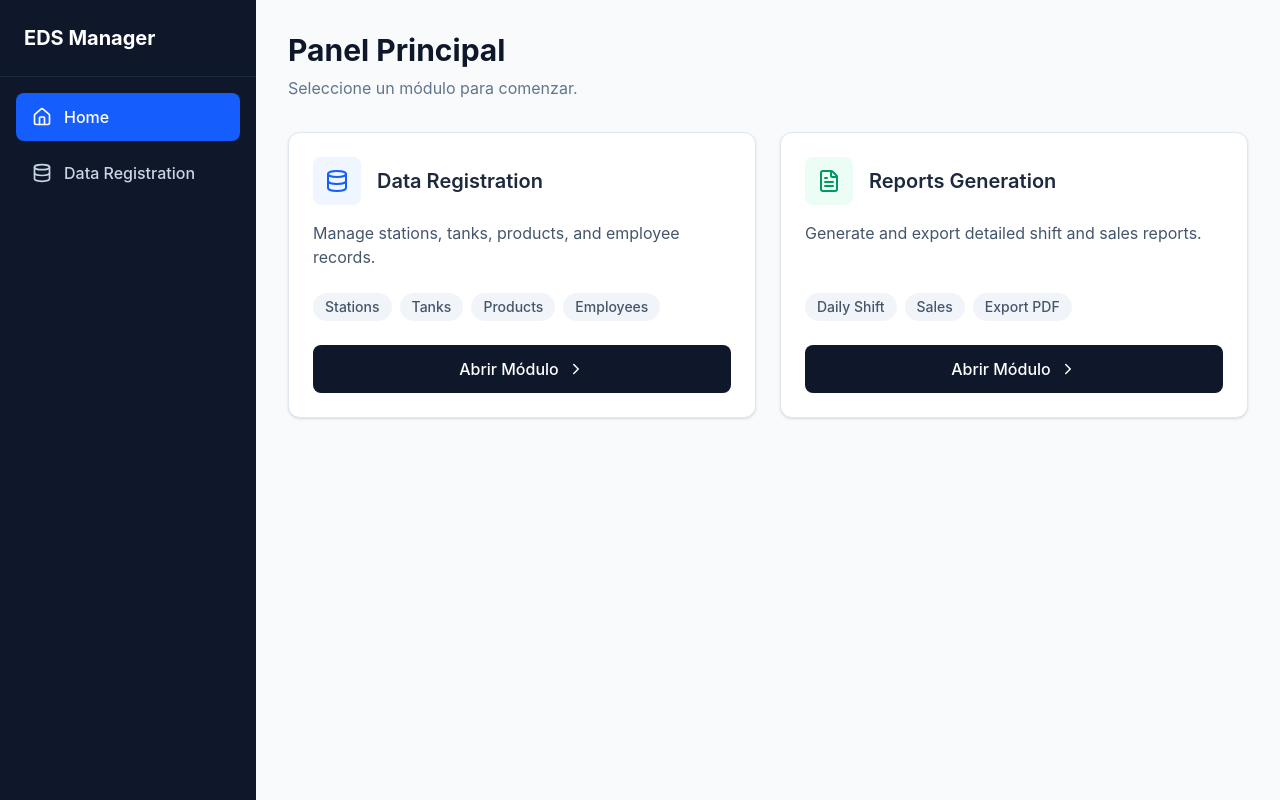
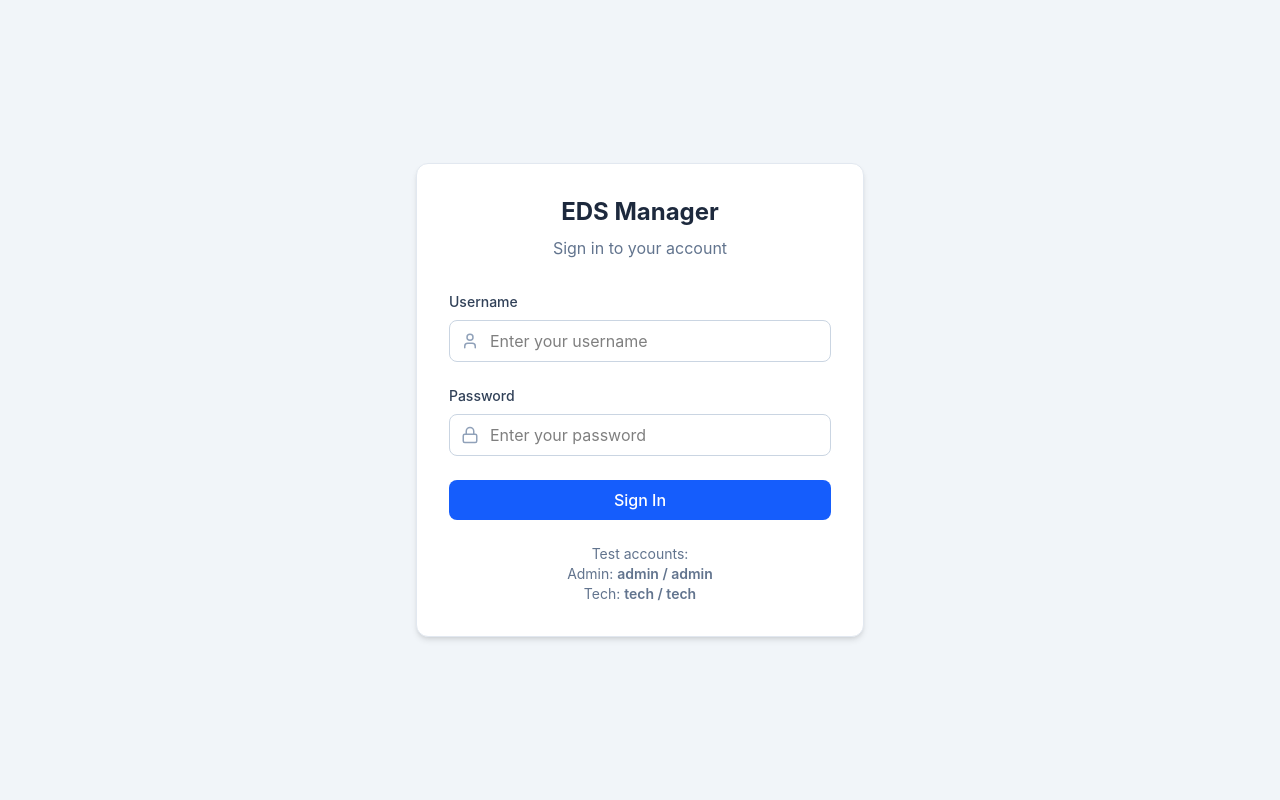
Before and after one commit to Sebastian1401/report-generator-frontend, a React (Vite) app: page / in a window 1280 px wide. Built offline with nearby package versions, Linux system fonts and the light colour scheme.

Commit message:
feat(auth): implement auth context, login view, and logging system

```diff
--- a/src/App.jsx
+++ b/src/App.jsx
@@ -1,9 +1,21 @@
+import { AuthProvider, useAuth } from './context/AuthContext';
 import DashboardLayout from './components/DashboardLayout';
+import LoginView from './components/LoginView';
 
-function App() {
-  return (
-    <DashboardLayout />
-  )
+function AppContent() {
+  const { isAuthenticated } = useAuth();
+
+  console.log('[AppContent] App state evaluated. Authenticated:', isAuthenticated);
+
+  return isAuthenticated ? <DashboardLayout /> : <LoginView />;
 }
 
-export default App
+export default function App() {
+  console.log('[App] Application initialized');
+
+  return (
+    <AuthProvider>
+      <AppContent />
+    </AuthProvider>
+  );
+}
--- /dev/null
+++ b/src/components/LoginView.jsx
@@ -0,0 +1,95 @@
+import { useState } from 'react';
+import { useAuth } from '../context/AuthContext';
+import { Lock, User } from 'lucide-react';
+
+export default function LoginView() {
+  const [username, setUsername] = useState('');
+  const [password, setPassword] = useState('');
+  const [error, setError] = useState('');
+  const { login } = useAuth();
+
+  console.log('[LoginView] Component rendered');
+
+  const handleSubmit = (e) => {
+    e.preventDefault();
+    console.log(`[LoginView] Form submitted with username: ${username}`);
+    setError('');
+
+    const isSuccess = login(username, password);
+
+    if (!isSuccess) {
+      console.warn('[LoginView] Invalid credentials, displaying error message');
+      setError('Invalid username or password');
+    }
+  };
+
+  return (
+    <div className="min-h-screen flex items-center justify-center bg-slate-100">
+      <div className="bg-white p-8 rounded-xl shadow-md w-full max-w-md border border-slate-200">
+        <div className="text-center mb-8">
+          <h1 className="text-2xl font-bold text-slate-800">EDS Manager</h1>
+          <p className="text-slate-500 mt-2">Sign in to your account</p>
+        </div>
+
+        {error && (
+          <div className="mb-4 p-3 bg-red-50 text-red-600 rounded-lg text-sm border border-red-200">
+            {error}
+          </div>
+        )}
+
+        <form onSubmit={handleSubmit} className="space-y-6">
+          <div>
+            <label className="block text-sm font-medium text-slate-700 mb-2">
+              Username
+            </label>
+            <div className="relative">
+              <div className="absolute inset-y-0 left-0 pl-3 flex items-center pointer-events-none">
+                <User size={18} className="text-slate-400" />
+              </div>
+              <input
+                type="text"
+                value={username}
+                onChange={(e) => setUsername(e.target.value)}
+                className="w-full pl-10 pr-3 py-2 border border-slate-300 rounded-lg focus:ring-2 focus:ring-blue-600 focus:border-transparent outline-none transition-all"
+                placeholder="Enter your username"
+                required
+              />
+            </div>
+          </div>
+
+          <div>
+            <label className="block text-sm font-medium text-slate-700 mb-2">
+              Password
+            </label>
+            <div className="relative">
+              <div className="absolute inset-y-0 left-0 pl-3 flex items-center pointer-events-none">
+                <Lock size={18} className="text-slate-400" />
+              </div>
+              <input
+                type="password"
+                value={password}
+                onChange={(e) => setPassword(e.target.value)}
+                className="w-full pl-10 pr-3 py-2 border border-slate-300 rounded-lg focus:ring-2 focus:ring-blue-600 focus:border-transparent outline-none transition-all"
+                placeholder="Enter your password"
+                required
+              />
+            </div>
+          </div>
+
+          <button
+            type="submit"
+            className="w-full bg-blue-600 hover:bg-blue-700 text-white font-medium py-2 px-4 rounded-lg transition-colors"
+          >
+            Sign In
+          </button>
+        </form>
+
+        <div className="mt-6 text-center text-sm text-slate-500">
+          <p>Test accounts:</p>
+          <p>Admin: <span className="font-semibold">admin / admin</span></p>
+          <p>Tech: <span className="font-semibold">tech / tech</span></p>
+        </div>
+      </div>
+    </div>
+  );
+}
--- /dev/null
+++ b/src/context/AuthContext.jsx
@@ -0,0 +1,42 @@
+import { createContext, useState, useContext } from 'react';
+
+const AuthContext = createContext(null);
+
+export const AuthProvider = ({ children }) => {
+  const [user, setUser] = useState(null);
+
+  const login = (username, password) => {
+    console.log(`[AuthContext] Attempting login for user: ${username}`);
+
+    // Mock authentication logic for RBAC (Role-Based Access Control)
+    if (username === 'admin' && password === 'admin') {
+      const userData = { username: 'admin', role: 'admin' };
+      setUser(userData);
+      console.log('[AuthContext] Login successful. Assigned role:', userData.role);
+      return true;
+    }
+
+    if (username === 'tech' && password === 'tech') {
+      const userData = { username: 'tech', role: 'tech' };
+      setUser(userData);
+      console.log('[AuthContext] Login successful. Assigned role:', userData.role);
+      return true;
+    }
+
+    console.warn('[AuthContext] Login failed: Invalid credentials provided.');
+    return false;
+  };
+
+  const logout = () => {
+    console.log(`[AuthContext] User logged out: ${user?.username}`);
+    setUser(null);
+  };
+
+  return (
+    <AuthContext.Provider value={{ user, login, logout, isAuthenticated: !!user }}>
+      {children}
+    </AuthContext.Provider>
+  );
+};
+
+export const useAuth = () => useContext(AuthContext);
```
